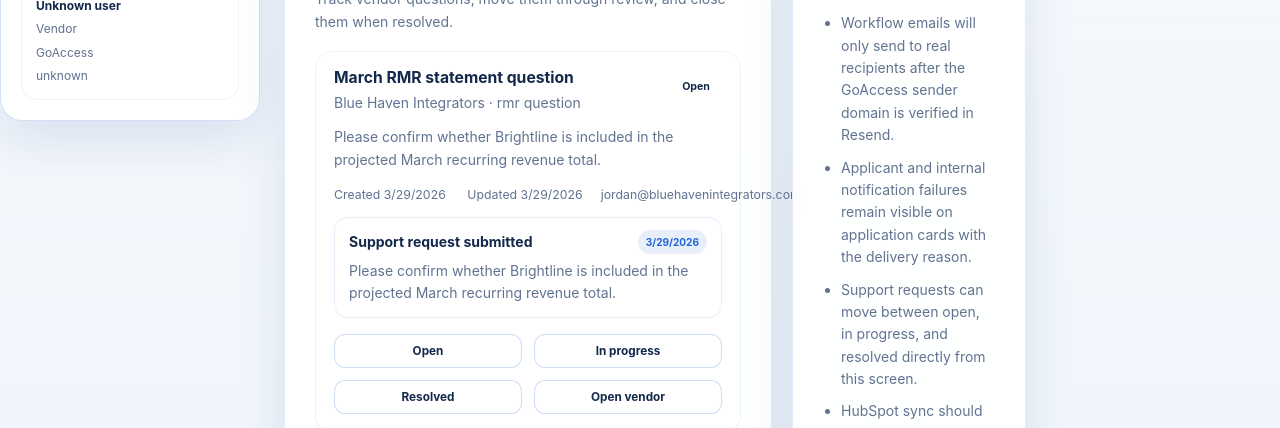
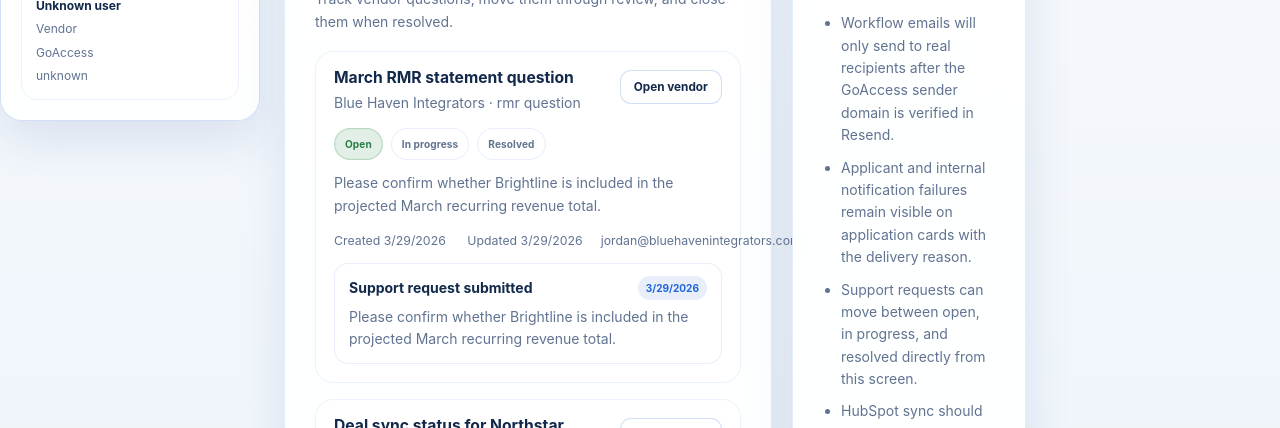
Before and after one commit to Brandonoswalt18-bot/PRM, a Next.js app: page /app/settings in a window 1280 px wide. Shown: the part 524-952 px from the top of the page. Built offline with nearby package versions, Linux system fonts and the light colour scheme; no server answers.

Commit message:
Simplify support status controls

```diff
--- a/components/product/admin-support-manager.tsx
+++ b/components/product/admin-support-manager.tsx
@@ -11,20 +11,42 @@ type AdminSupportManagerProps = {
   vendors: ApprovedVendor[];
 };
 
-const actions: Array<{ label: string; status: SupportRequestStatus }> = [
-  { label: "Open", status: "open" },
-  { label: "In progress", status: "in_progress" },
-  { label: "Resolved", status: "resolved" },
-];
-
 const allowedTransitions: Record<SupportRequestStatus, SupportRequestStatus[]> = {
   open: ["in_progress", "resolved"],
   in_progress: ["open", "resolved"],
   resolved: ["open"],
 };
 
+const supportStages: Array<{ label: string; status: SupportRequestStatus }> = [
+  { label: "Open", status: "open" },
+  { label: "In progress", status: "in_progress" },
+  { label: "Resolved", status: "resolved" },
+];
+
 function titleCase(value: string) {
   return value.replaceAll("_", " ");
+}
+
+function getSupportStageState(
+  stageStatus: SupportRequestStatus,
+  currentStatus: SupportRequestStatus
+) {
+  const currentIndex = supportStages.findIndex((stage) => stage.status === currentStatus);
+  const stageIndex = supportStages.findIndex((stage) => stage.status === stageStatus);
+
+  if (currentIndex === -1 || stageIndex === -1) {
+    return "pending";
+  }
+
+  if (stageIndex < currentIndex) {
+    return "completed";
+  }
+
+  if (stageIndex === currentIndex) {
+    return "current";
+  }
+
+  return "pending";
 }
 
 export function AdminSupportManager({
@@ -78,6 +100,7 @@ export function AdminSupportManager({
         {supportRequests.map((request) => {
           const vendor = vendors.find((item) => item.id === request.vendorId);
           const timeline = buildSupportTimeline(request);
+          const allowedNextSteps = allowedTransitions[request.status];
 
           return (
             <div className="stack-card" key={request.id}>
@@ -86,7 +109,28 @@ export function AdminSupportManager({
                   <h3>{request.subject}</h3>
                   <p>{vendor?.companyName ?? "Unknown vendor"} · {titleCase(request.category)}</p>
                 </div>
-                <span className="status-pill">{titleCase(request.status)}</span>
+                {vendor ? (
+                  <Link className="button button-ghost" href={`/app/partners?vendor=${vendor.id}`}>
+                    Open vendor
+                  </Link>
+                ) : null}
+              </div>
+              <div className="stage-pill-row" aria-label="Support status">
+                {supportStages.map((stage) => (
+                  <button
+                    className={`stage-pill stage-pill-${getSupportStageState(stage.status, request.status)}`}
+                    disabled={
+                      busyId === request.id ||
+                      stage.status === request.status ||
+                      !allowedNextSteps.includes(stage.status)
+                    }
+                    key={`${request.id}-${stage.status}`}
+                    type="button"
+                    onClick={() => updateStatus(request.id, stage.status)}
+                  >
+                    {stage.label}
+                  </button>
+                ))}
               </div>
               <p className="stack-note">{request.message}</p>
               <div className="stack-meta-grid">
@@ -107,24 +151,6 @@ export function AdminSupportManager({
                   </div>
                 ))}
               </div>
-              <div className="action-row">
-                {actions.map((action) => (
-                  <button
-                    className="button button-secondary"
-                    key={action.status}
-                    type="button"
-                    disabled={busyId === request.id || !allowedTransitions[request.status].includes(action.status)}
-                    onClick={() => updateStatus(request.id, action.status)}
-                  >
-                    {action.label}
-                  </button>
-                ))}
-                {vendor ? (
-                  <Link className="button button-ghost" href={`/app/partners?vendor=${vendor.id}`}>
-                    Open vendor
-                  </Link>
-                ) : null}
-              </div>
             </div>
           );
         })}
```
